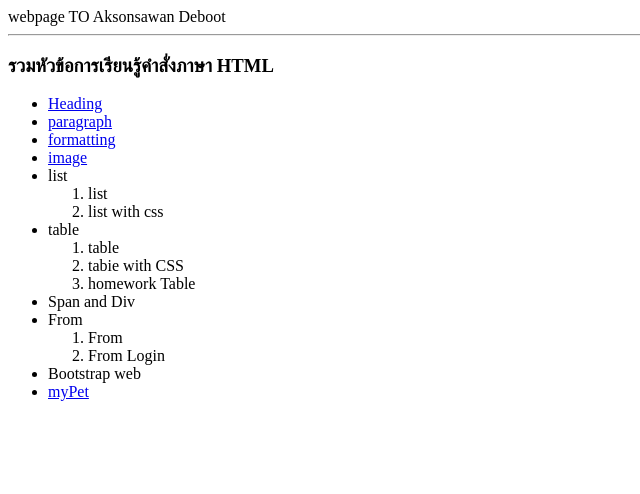
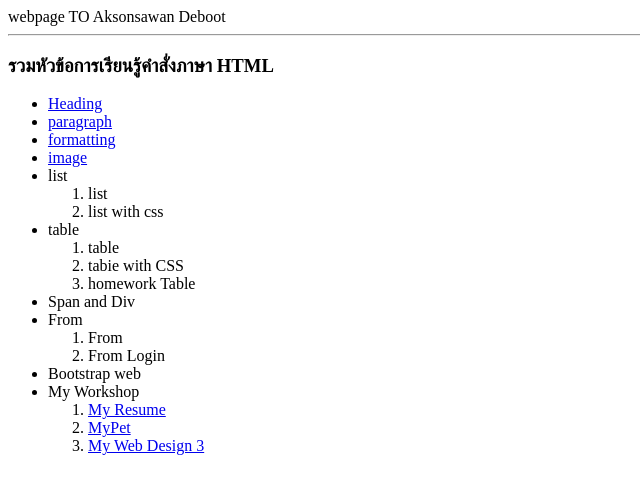
Before and after one commit to Milk2543/webBasic6541, a plain HTML site: page 6541_12_Aksonsawan_home.html in a window 1280 px wide. Shown: the whole page, without its empty margins (0-640 px from the left). Drawn offline with Linux system fonts and the light colour scheme.

Commit message:
Inder.html

```diff
--- a/6541_12_Aksonsawan_home.html
+++ b/6541_12_Aksonsawan_home.html
@@ -42,7 +42,12 @@
             <li>From Login</li>
         </ol>
         <li>Bootstrap web</li>
-        <li><a href="6541_12_myPet.html">myPet</a></li>
+        <li>My Workshop</li>
+        <ol>
+            <li><a href="6541_12_myPet.html">My Resume</a></li>
+            <li><a href="6541_12_myPet.html">MyPet</a></li>
+            <li><a href="6541_12_wedD3.html">My Web Design 3</a></li>
+        </ol>
      </ul>
 </body>
 </html>
```
Also changed, not shown: workshop01_Resume.html (added).
